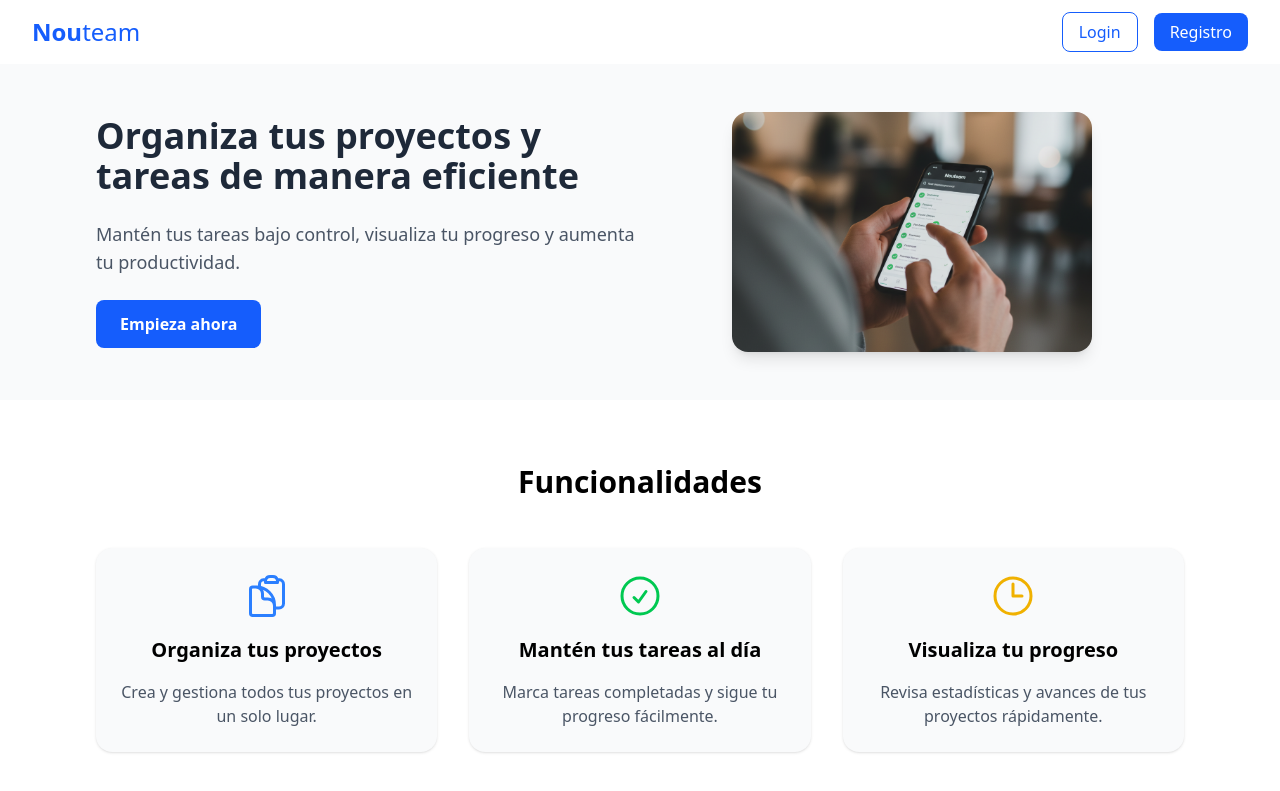
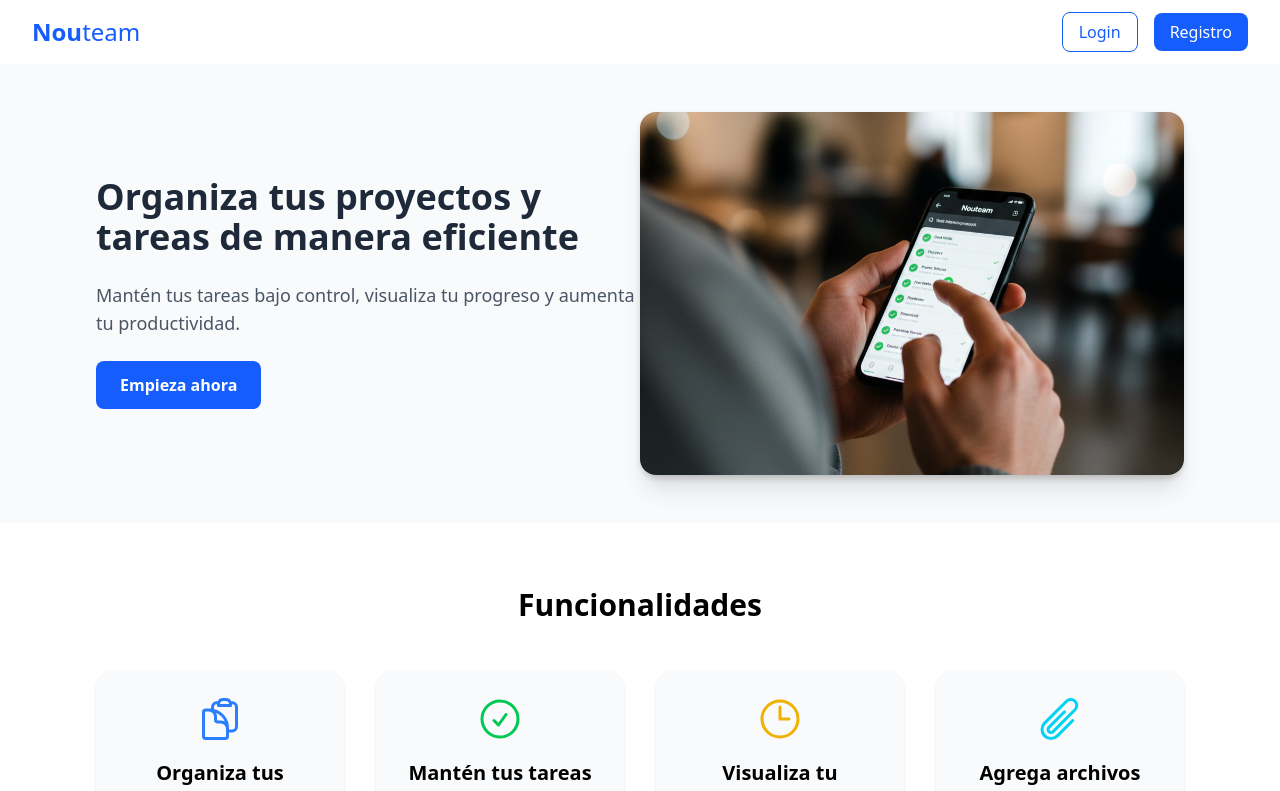
Before and after one commit to MaykelldaCostaRamos/Gesto-de-tareas, a React app in the folder frontend/: page / in a window 1280 px wide. Shown: the top 791 px of the page. Built offline with nearby package versions, Linux system fonts and the light colour scheme; no server answers; the HTML template or start-up script is replaced by a standard one.

Commit message:
Ajuste imagen, hover botones, se agrega tarjeta info seccion funcionalidades

```diff
--- a/frontend/src/pages/LandingPage.jsx
+++ b/frontend/src/pages/LandingPage.jsx
@@ -1,11 +1,10 @@
-// pages/LandingPage.jsx
-import React from "react";
 import { motion } from "framer-motion";
 import { Link } from "react-router-dom";
 import {
   CheckCircleIcon,
   ClipboardDocumentIcon,
   ClockIcon,
+  PaperClipIcon
 } from "@heroicons/react/24/outline";
 import mockup from '../assets/mockup-nouteam.png';
 
@@ -59,7 +58,7 @@ export default function LandingPage() {
             Mantén tus tareas bajo control, visualiza tu progreso y aumenta tu productividad.
           </p>
 
-          <motion.div whileHover={{ scale: 1.05 }} whileTap={{ scale: 0.95 }}>
+          <motion.div whileHover={{ scale: 0.95 }} whileTap={{ scale: 0.95 }} className="inline-block">
             <Link
               to="/register"
               className="inline-block bg-blue-600 text-white px-6 py-3 rounded-lg font-semibold hover:bg-blue-700 transition"
@@ -72,22 +71,20 @@ export default function LandingPage() {
         <motion.div
           initial={{ opacity: 0, x: 50 }}
           whileInView={{ opacity: 1, x: 0 }}
-          transition={{ duration: 0.8 }}
+          transition={{ duration: 1.0 }}
           viewport={{ once: true }}
-          className="lg:w-1/2 mt-8 lg:mt-0 flex justify-center"
+          className="lg:w-1/2 mt-8 lg:mt-0 flex justify-center drop-shadow-md"
         >
-          <motion.div
-            whileHover={{ scale: 1.05 }}
-          >
-            <img src={mockup} className="rounded-2xl shadow-lg w-90 h-auto"/>
-          </motion.div>
+          <div>
+            <img src={mockup} className="rounded-2xl shadow-xl w-90 h-auto md:w-full contrast-125"/>
+          </div>
         </motion.div>
       </section>
 
       {/* Features Section */}
       <section className="py-16 px-8 lg:px-24 bg-white">
         <h3 className="text-3xl font-bold text-center mb-12">Funcionalidades</h3>
-        <div className="grid grid-cols-1 sm:grid-cols-2 lg:grid-cols-3 gap-8">
+        <div className="grid grid-cols-1 sm:grid-cols-2 lg:grid-cols-4 gap-8">
           {[
             {
               icon: ClipboardDocumentIcon,
@@ -107,6 +104,12 @@ export default function LandingPage() {
               title: "Visualiza tu progreso",
               text: "Revisa estadísticas y avances de tus proyectos rápidamente.",
             },
+            {
+              icon: PaperClipIcon,
+              color: "text-cyan-400",
+              title: "Agrega archivos",
+              text: "Adjunta imágenes o documentos PDF a tus proyectos y tareas.",
+            }
           ].map((feature, idx) => (
             <motion.div
               key={idx}
@@ -137,7 +140,7 @@ export default function LandingPage() {
         className="py-12 bg-blue-50 text-center"
       >
         <h3 className="text-3xl font-bold mb-8">¿Listo para organizar tus tareas?</h3>
-        <motion.div whileHover={{ scale: 1.05 }} whileTap={{ scale: 0.95 }}>
+        <motion.div whileHover={{ scale: 0.95 }} whileTap={{ scale: 0.95 }} className="inline-block">
           <Link
             to="/register"
             className="bg-blue-600 text-white px-8 py-3 rounded-lg font-semibold hover:bg-blue-700 transition"
```
